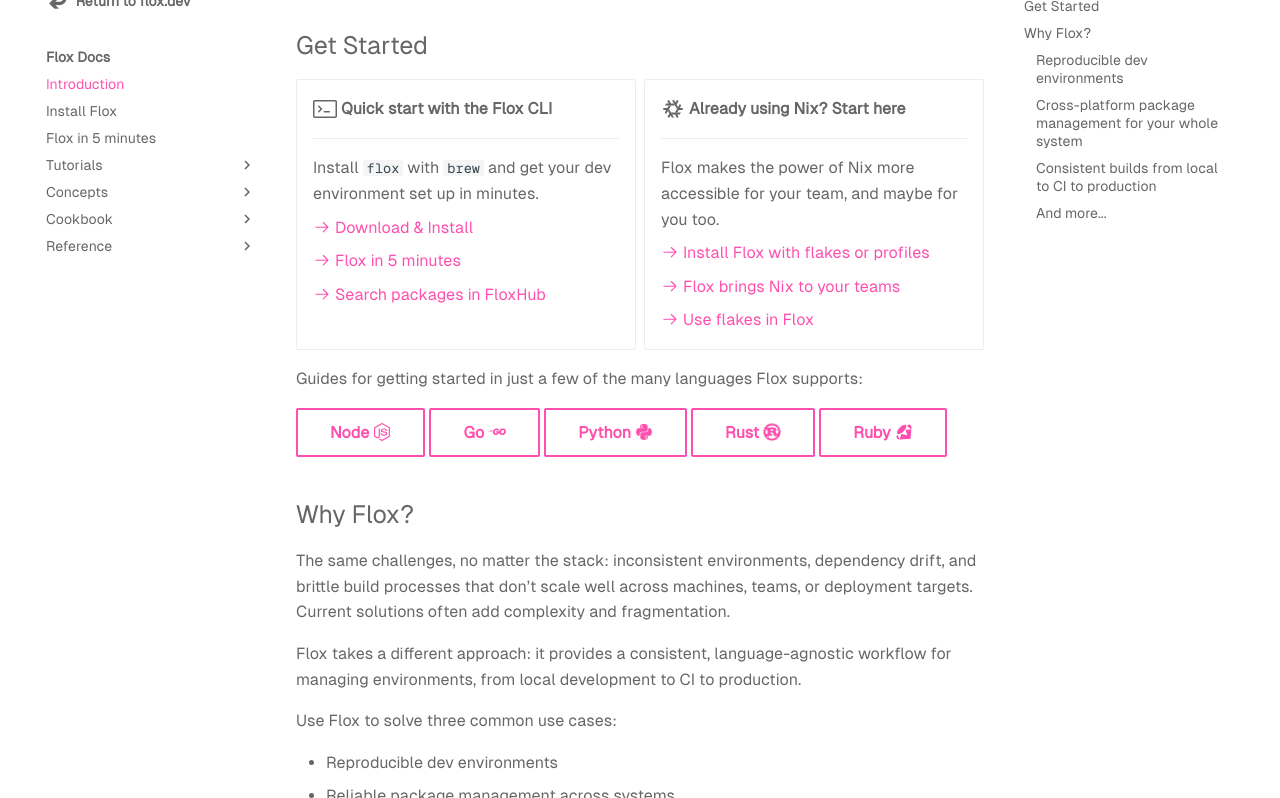
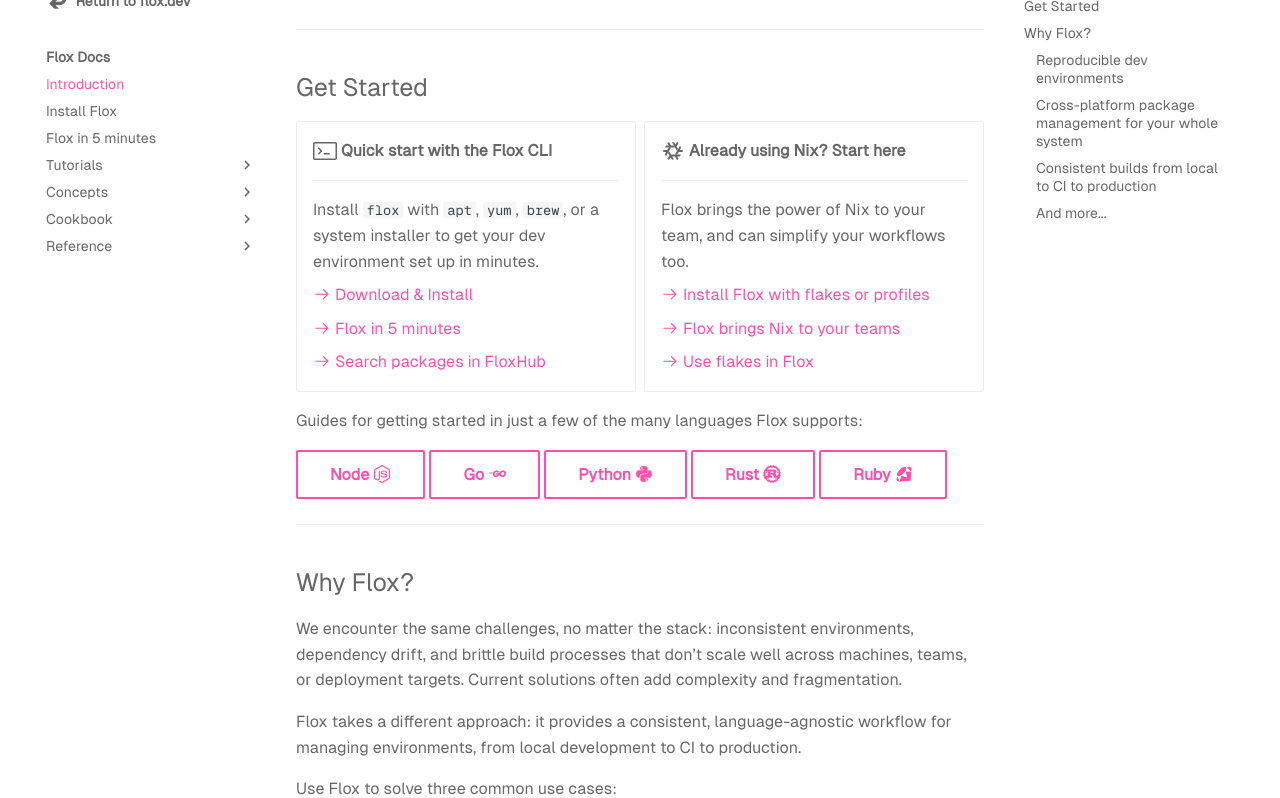
Before and after one commit to flox/floxdocs, an MkDocs documentation site: the page built from docs/index.md, in a window 1280 px wide and 900 px high, scrolled down 743 px, cut to the strip 102-900 px from the top of the window. Built offline with MkDocs 1.6.1 and Material for MkDocs 9.7.7, drawn with Linux system fonts in a browser that asks for light colours; plug-ins that fetch from the network failed and are left out; comment, search, counter and statistics services are not loaded.

Commit message:
changes from review feedback

```diff
--- a/docs/index.md
+++ b/docs/index.md
@@ -28,7 +27,7 @@
 
  <iframe width="550" height="300" src="https://www.youtube.com/embed/aidi5svDml8?si=rrgQ6a0oQzdFNgWs" title="What is Flox?" frameborder="0" allow="accelerometer; autoplay; clipboard-write; encrypted-media; gyroscope; picture-in-picture; web-share" referrerpolicy="strict-origin-when-cross-origin" allowfullscreen></iframe>
 
-
+---
 
 ## Get Started
 <div class="grid cards" markdown>
@@ -37,7 +36,7 @@
 
     ---
 
-    Install `flox` with `brew` and get your dev
+    Install `flox` with `apt`, `yum`, `brew`, or a system installer to get your dev
     environment set up in minutes.
 
     [:octicons-arrow-right-24: Download & Install][install_flox]
@@ -50,7 +49,7 @@
 
     ---
 
-    Flox makes the power of Nix more accessible for your team, and maybe for you too.
+    Flox brings the power of Nix to your team, and can simplify your workflows too.
 
     [:octicons-arrow-right-24: Install Flox with flakes or profiles](install-flox.md?h=nix#__tabbed_1_6){:target="_blank"}
 
@@ -68,11 +67,11 @@
 [Rust :fontawesome-brands-rust:](https://flox.dev/blog/a-real-world-rust-project-with-flox/){ .md-button }
 [Ruby :material-language-ruby:](https://flox.dev/blog/making-ruby-projects-easier-to-share/){ .md-button }
 
-
+---
 
 ## Why Flox?
 
-The same challenges, no matter the stack: inconsistent environments, dependency drift, and brittle build processes that don’t scale well across machines, teams, or deployment targets. Current solutions often add complexity and fragmentation.
+We encounter the same challenges, no matter the stack: inconsistent environments, dependency drift, and brittle build processes that don’t scale well across machines, teams, or deployment targets. Current solutions often add complexity and fragmentation.
 
 Flox takes a different approach: it provides a consistent, language-agnostic workflow for managing environments, from local development to CI to production.
 
```
Also changed, not shown: other parts of docs/index.md (+3 -4 lines).
